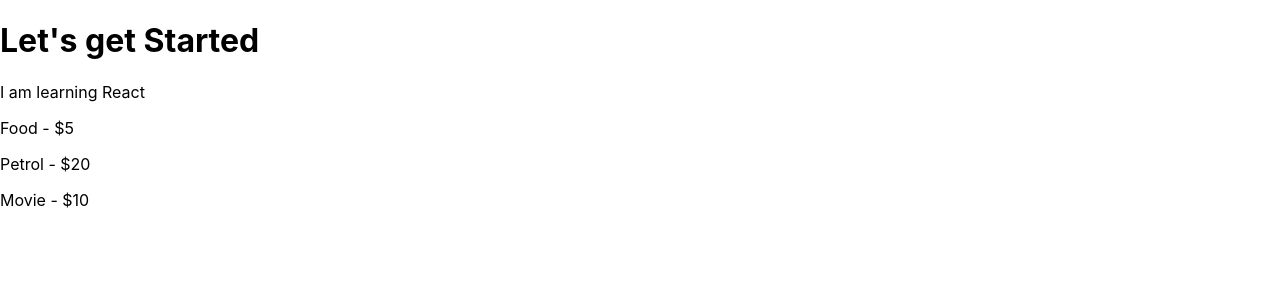
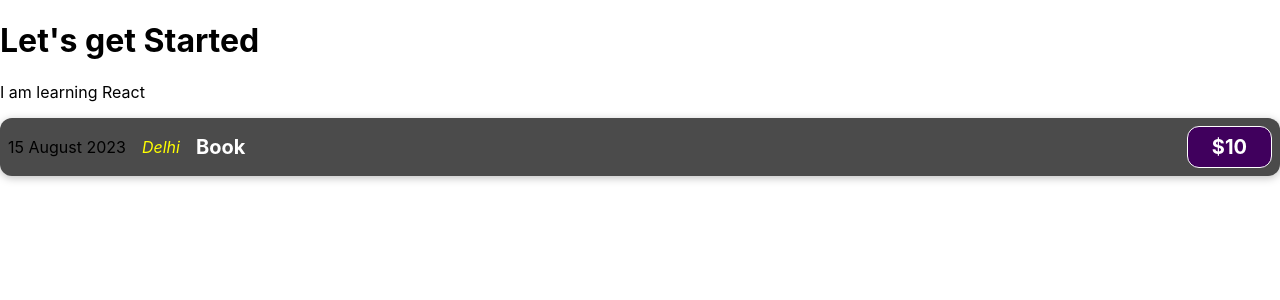
Before and after one commit to Santosh0sky/React-Project, a React (Create React App) app: page / in a window 1280 px wide. Shown: the top 300 px of the page. Built offline with nearby package versions, Linux system fonts and the light colour scheme.

Commit message:
css added

```diff
--- /dev/null
+++ b/src/components/ExpenseItem.css
@@ -0,0 +1,62 @@
+.expense-item {
+    display: flex;
+    justify-content: space-between;
+    align-items: center;
+    box-shadow: 0 2px 8px rgba(0, 0, 0, 0.25);
+    padding: 0.5rem;
+    margin: 1rem 0;
+    border-radius: 12px;
+    background-color: #4b4b4b;
+  }
+
+  .expense-item__location {
+    margin-left: 1rem;
+    color: yellow;
+    font-style: italic;
+  }
+
+  .expense-item__description {
+    display: flex;
+    flex-direction: column;
+    gap: 1rem;
+    align-items: flex-end;
+    flex-flow: column-reverse;
+    justify-content: flex-start;
+    flex: 1;
+  }
+
+  .expense-item h2 {
+    color: #3a3a3a;
+    font-size: 1rem;
+    flex: 1;
+    margin: 0 1rem;
+    color: white;
+  }
+
+  .expense-item__price {
+    font-size: 1rem;
+    font-weight: bold;
+    color: white;
+    background-color: #40005d;
+    border: 1px solid white;
+    padding: 0.5rem;
+    border-radius: 12px;
+  }
+
+  @media (min-width: 580px) {
+    .expense-item__description {
+      flex-direction: row;
+      align-items: center;
+      justify-content: flex-start;
+      flex: 1;
+    }
+
+    .expense-item__description h2 {
+      font-size: 1.25rem;
+    }
+
+    .expense-item__price {
+      font-size: 1.25rem;
+      padding: 0.5rem 1.5rem;
+    }
+  }
--- a/src/components/ExpenseItem.js
+++ b/src/components/ExpenseItem.js
@@ -1,9 +1,16 @@
-function ExpenseItem(){
-return(
-    <div><p>Food - $5</p>
-    <p>Petrol - $20</p>
-    <p>Movie - $10</p></div>
-);
+import "./ExpenseItem.css";
+
+function ExpenseItem() {
+  return (
+    <div className="expense-item">
+      <div>15 August 2023</div>
+      <did className = "expense-item__location">Delhi</did>
+      <div className = "expense-item__description">
+        <h2>Book</h2>
+        <div className = "expense-item__price">$10</div>
+      </div>
+    </div>
+  );
 }
 
 export default ExpenseItem;
```
